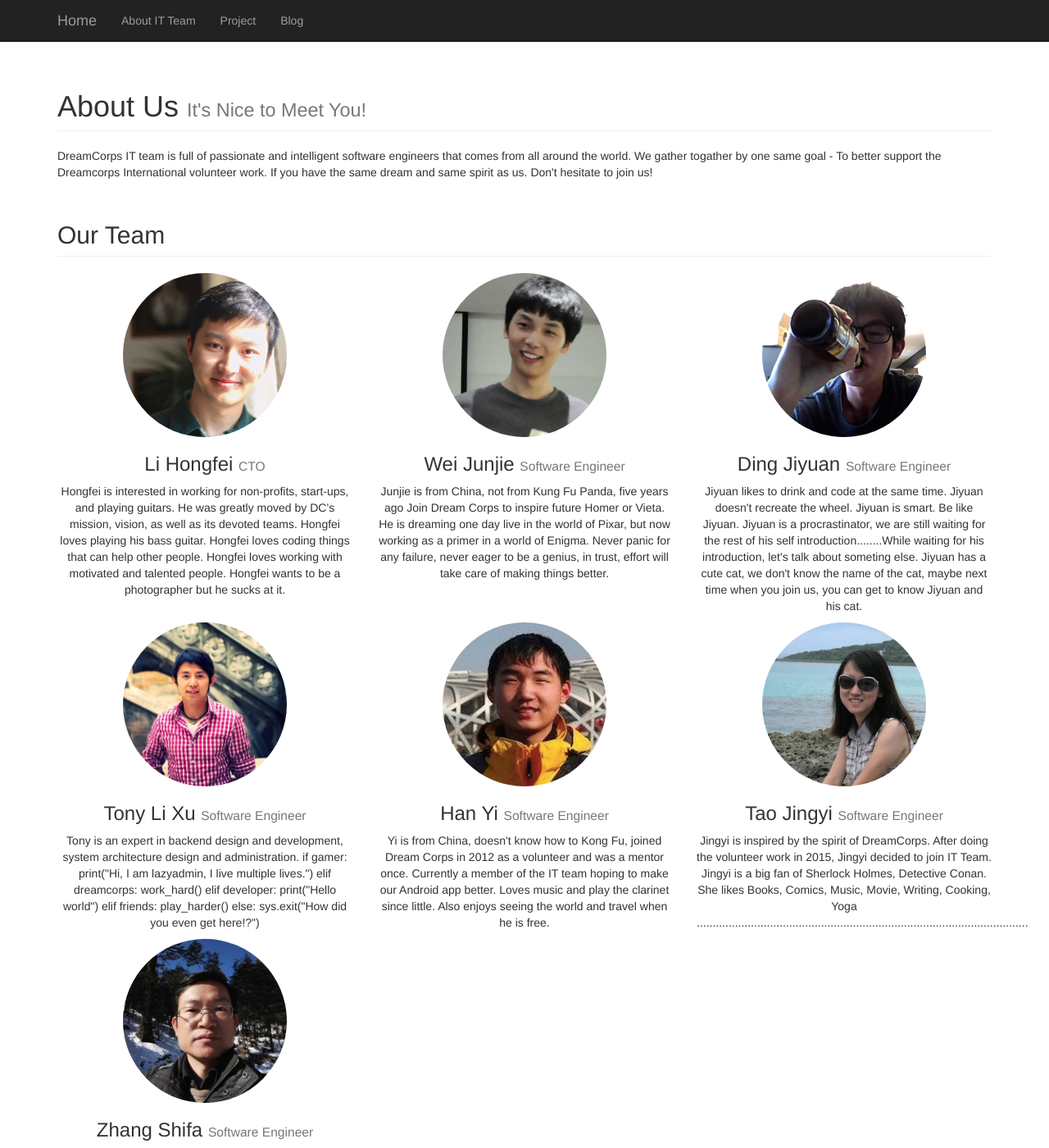
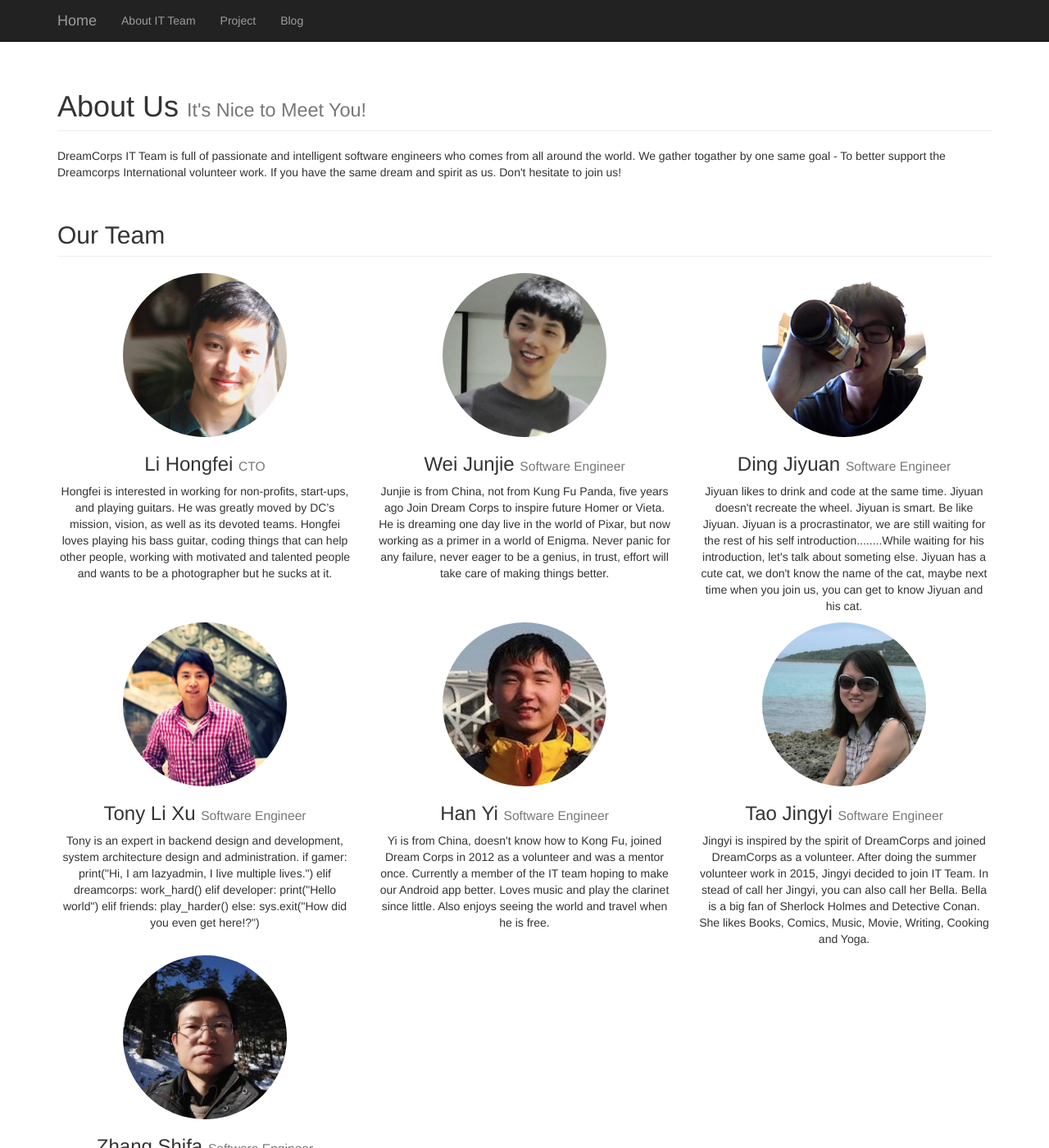
Before and after one commit to DreamCorpsInternational/dreamcorpsinternational.github.io, a Jekyll site: the page index.html, which Jekyll copies as it is, in a window 1280 px wide and 1400 px high. Shown: the whole window at 82% size. Built offline with Jekyll 4.4.1, drawn with Linux system fonts in a browser that asks for light colours; nearby versions of some CDN libraries; library files that are not in the unit come from our copies.

Commit message:
Minor Changes

```diff
--- a/index.html
+++ b/index.html
@@ -62,7 +62,7 @@
                 <h1 class="page-header">About Us
                     <small>It's Nice to Meet You!</small>
                 </h1>
-                <p>DreamCorps IT team is full of passionate and intelligent software engineers that comes from all around the world. We gather togather by one same goal - To better support the Dreamcorps International volunteer work. If you have the same dream and same spirit as us. Don't hesitate to join us!</p>
+                <p>DreamCorps IT Team is full of passionate and intelligent software engineers who comes from all around the world. We gather togather by one same goal - To better support the Dreamcorps International volunteer work. If you have the same dream and spirit as us. Don't hesitate to join us!</p>
             </div>
         </div>
 
@@ -76,7 +76,7 @@
                 <h3>Li Hongfei
                     <small>CTO</small>
                 </h3>
-                <p>Hongfei is interested in working for non-profits, start-ups, and playing guitars. He was greatly moved by DC’s mission, vision, as well as its devoted teams. Hongfei loves playing his bass guitar. Hongfei  loves coding things that can help other people. Hongfei loves working with motivated and talented people. Hongfei wants to be a photographer but he sucks at it.</p>
+                <p>Hongfei is interested in working for non-profits, start-ups, and playing guitars. He was greatly moved by DC’s mission, vision, as well as its devoted teams. Hongfei loves playing his bass guitar, coding things that can help other people, working with motivated and talented people and wants to be a photographer but he sucks at it.</p>
             </div>
             <div class="col-lg-4 col-sm-6 text-center">
                 <img class="img-circle img-responsive img-center" src="assets/images/junjie.png" alt="" width="200" height="200">
@@ -116,7 +116,7 @@
                 <h3>Tao Jingyi
                     <small>Software Engineer</small>
                 </h3>
-                <p> Jingyi is inspired by the spirit of DreamCorps. After doing the volunteer work in 2015, Jingyi decided to join IT Team. Jingyi is a big fan of Sherlock Holmes, Detective Conan. She likes Books, Comics, Music, Movie, Writing, Cooking, Yoga ........................................................................................................ </p>
+                <p> Jingyi is inspired by the spirit of DreamCorps and joined DreamCorps as a volunteer. After doing the summer volunteer work in 2015, Jingyi decided to join IT Team. In stead of call her Jingyi, you can also call her Bella. Bella is a big fan of Sherlock Holmes and Detective Conan. She likes Books, Comics, Music, Movie, Writing, Cooking and Yoga. </p>
             </div>
             <div class="col-lg-4 col-sm-6 text-center">
                 <img class="img-circle img-responsive img-center" src="assets/images/shifa.jpg" alt="" width="200" height="200">
```
